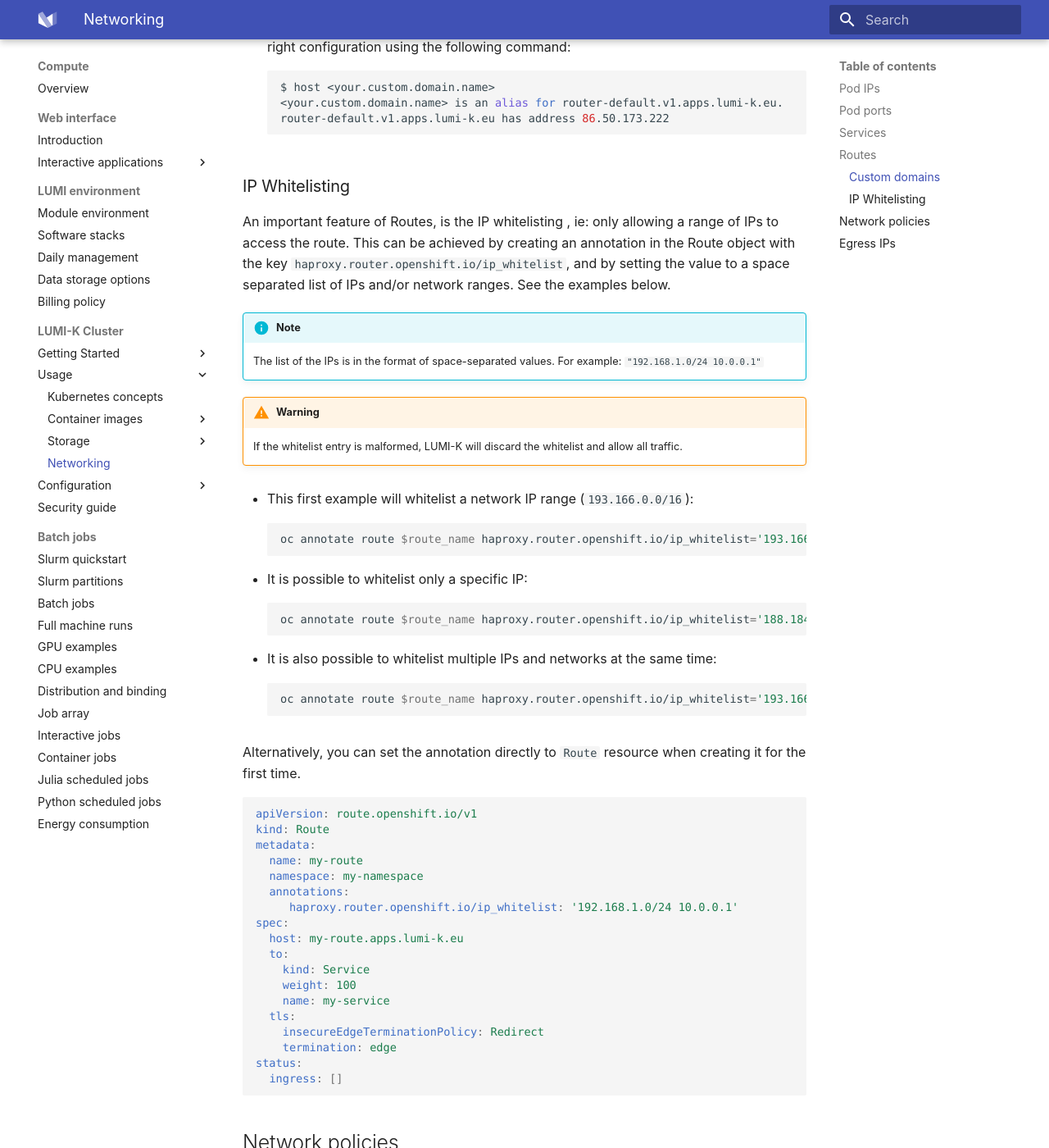
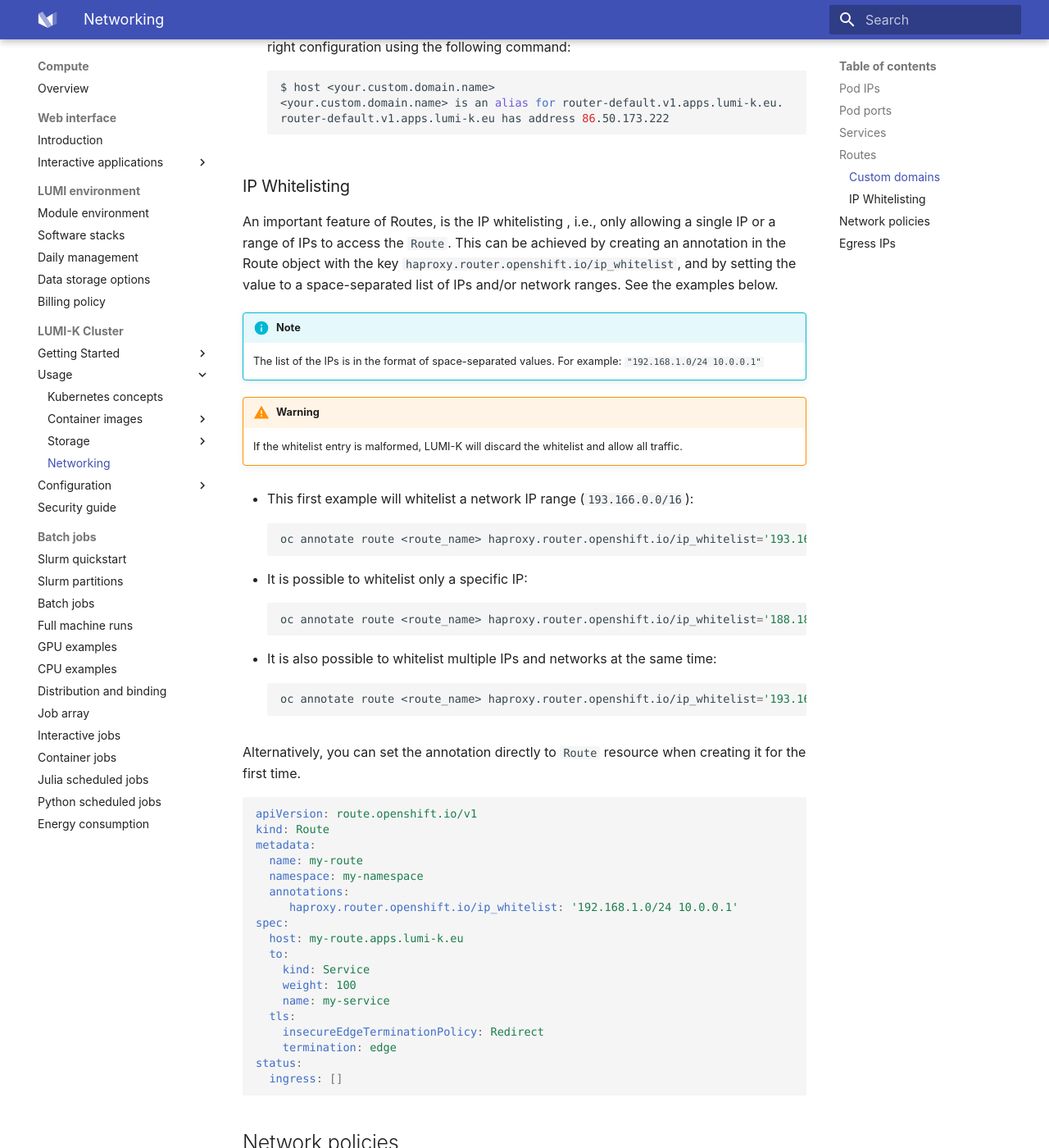
Before and after one commit to Lumi-supercomputer/lumi-userguide, an MkDocs documentation site: the page built from docs/compute/lumi-k/usage/networking.md, in a window 1280 px wide and 1400 px high, scrolled down 4487 px. Shown: the whole window at 82% size. Built offline with MkDocs 1.6.1 and Material for MkDocs 9.7.7, drawn with Linux system fonts in a browser that asks for light colours.

Commit message:
Change the var

```diff
--- a/docs/compute/lumi-k/usage/networking.md
+++ b/docs/compute/lumi-k/usage/networking.md
@@ -195,9 +195,9 @@ check if your custom domain name has the right configuration using the following
 
 ### IP Whitelisting
 
-An important feature of Routes, is the IP whitelisting , ie: only allowing a range of IPs to access the route.
+An important feature of Routes, is the IP whitelisting , i.e., only allowing a single IP or a range of IPs to access the `Route`.
 This can be achieved by creating an annotation in the Route object with the key `haproxy.router.openshift.io/ip_whitelist`,
-and by setting the value to a space separated list of IPs and/or network ranges. See the examples below.
+and by setting the value to a space-separated list of IPs and/or network ranges. See the examples below.
 
 !!! info "Note"
 
```
Also changed, not shown: other parts of docs/compute/lumi-k/usage/networking.md (+3 -3 lines).
